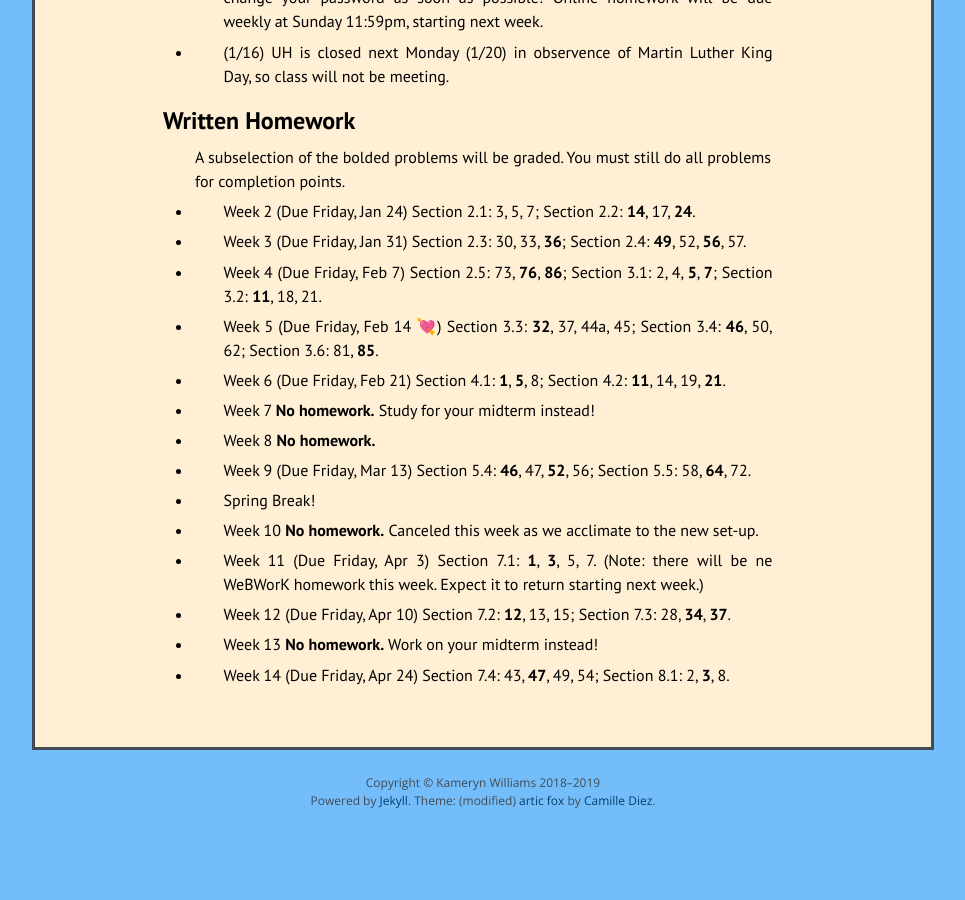
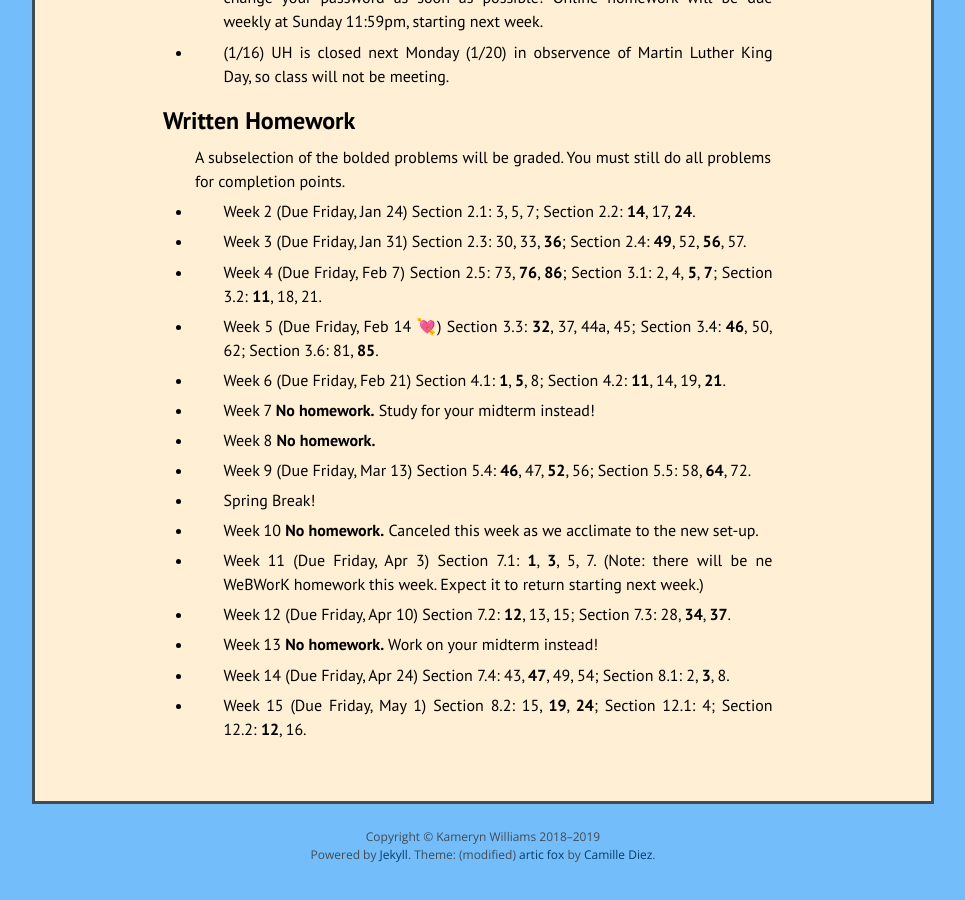
Before and after one commit to kamerynjw/kamerynjw.github.io, a Jekyll site: the page built from teaching/2020/math372.md, in a window 1280 px wide and 900 px high, scrolled down 2517 px. Shown: the whole window, without its empty margins (157-1122 px from the left). Built offline with Jekyll 4.4.1, drawn with Linux system fonts in a browser that asks for light colours; nearby versions of some CDN libraries; formulas are drawn with MathJax 3; before the commit the page ends 3363 px from its top, so only the background shows below that.

Commit message:
last 372 hw :(

```diff
--- a/teaching/2020/math372.md
+++ b/teaching/2020/math372.md
@@ -130,3 +130,5 @@ A subselection of the bolded problems will be graded. You must still do all prob
 * Week 13 **No homework.** Work on your midterm instead!
 
 * Week 14 (Due Friday, Apr 24) Section 7.4: 43, **47**, 49, 54; Section 8.1: 2, **3**, 8.
+
+* Week 15 (Due Friday, May 1) Section 8.2: 15, **19**, **24**; Section 12.1: 4; Section 12.2: **12**, 16.
```
